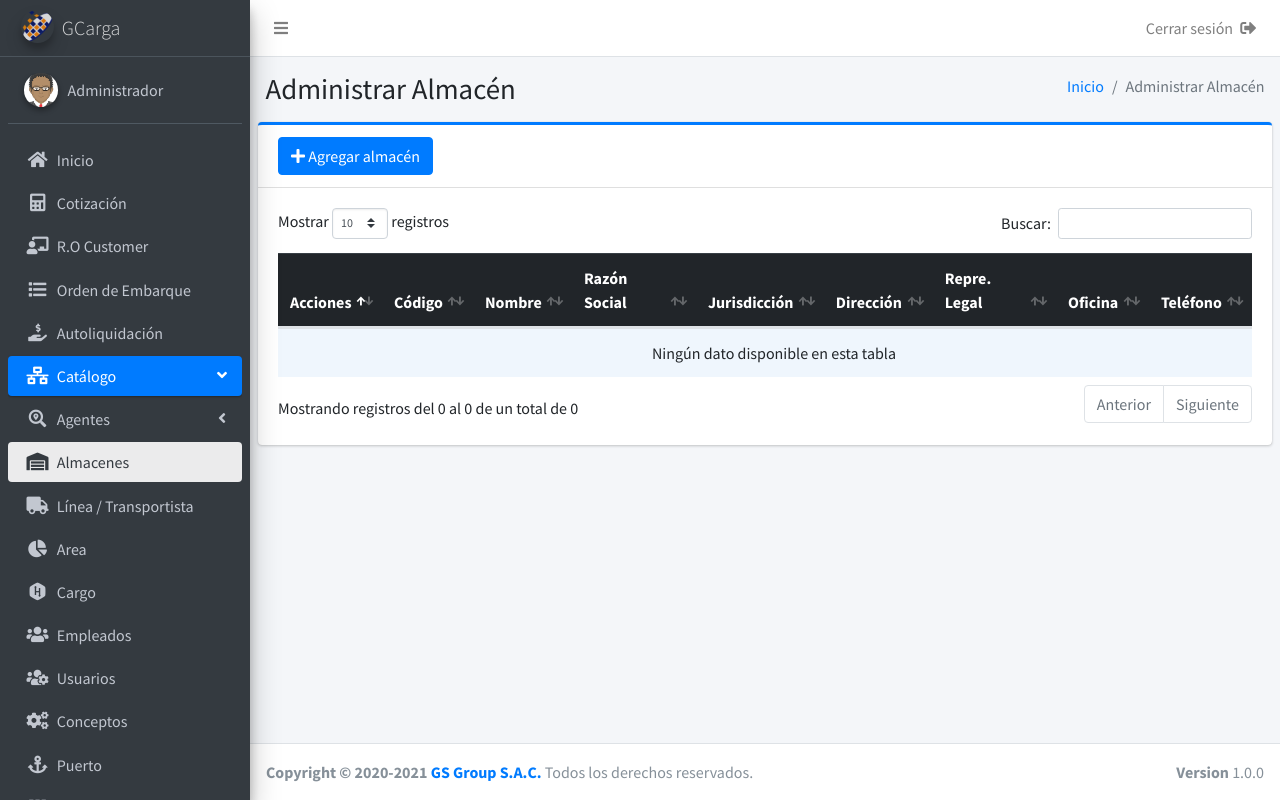
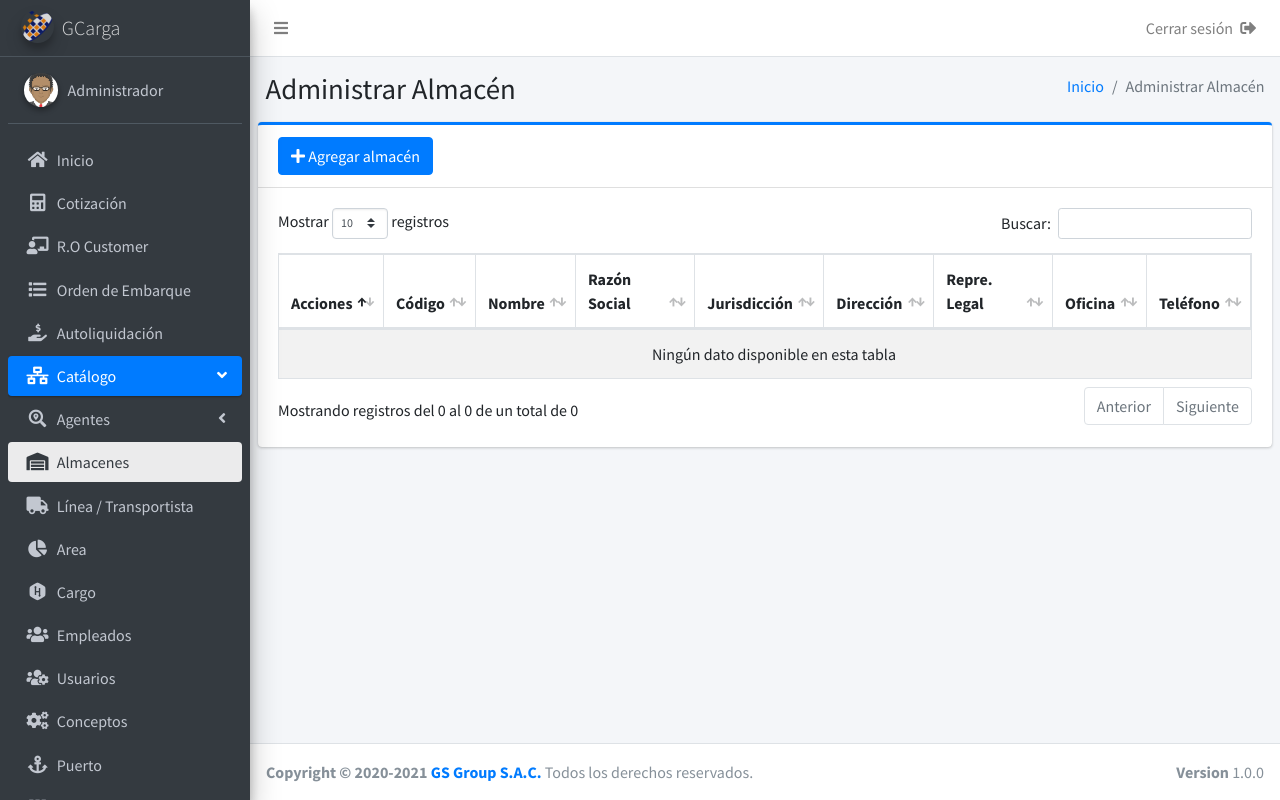
Before and after one commit to AdrianMValencia/gcarga, a PHP site: page /warehouse in a window 1280 px wide. Run offline with PHP 8.4, Linux system fonts and the light colour scheme; data that the repository does not hold is empty.

Commit message:
04/04/2021 | Modificando el estilo de las tablas

```diff
--- a/public/css/style.css
+++ b/public/css/style.css
@@ -10,9 +10,9 @@
   color: #727cb6;
 }
 
-.odd {
+/* .odd {
   background-color: #eff6fd;
-}
+} */
 
 .slide-area li a figure {
   position: relative;
--- a/views/pages/bulking-agent.php
+++ b/views/pages/bulking-agent.php
@@ -23,8 +23,8 @@
                 </button>
             </div>
             <div class="card-body">
-                <table class="table dt-responsive tableBulkingAgent" width="100%">
-                    <thead class="table-dark">
+                <table class="table dt-responsive table-bordered table-striped tableBulkingAgent" width="100%">
+                    <thead>
                         <tr>
                             <th>Acciones</th>
                             <th>Código</th>
--- a/views/pages/customs-broker.php
+++ b/views/pages/customs-broker.php
@@ -23,8 +23,8 @@
                 </button>
             </div>
             <div class="card-body">
-                <table class="table dt-responsive tableCustomsBroker" width="100%">
-                    <thead class="table-dark">
+                <table class="table dt-responsive table-bordered table-striped tableCustomsBroker" width="100%">
+                    <thead>
                         <tr>
                             <th>Acciones</th>
                             <th>Código</th>
--- a/views/pages/foreign-agent.php
+++ b/views/pages/foreign-agent.php
@@ -23,8 +23,8 @@
                 </button>
             </div>
             <div class="card-body">
-                <table class="table dt-responsive tableForeignAgent" width="100%">
-                    <thead class="table-dark">
+                <table class="table dt-responsive table-bordered table-striped tableForeignAgent" width="100%">
+                    <thead>
                         <tr>
                             <th>Acciones</th>
                             <th>Código</th>
--- a/views/pages/shipping-agent.php
+++ b/views/pages/shipping-agent.php
@@ -23,8 +23,8 @@
                 </button>
             </div>
             <div class="card-body">
-                <table class="table dt-responsive tableShippingAgent" width="100%">
-                    <thead class="table-dark">
+                <table class="table dt-responsive table-bordered table-striped tableShippingAgent" width="100%">
+                    <thead>
                         <tr>
                             <th>Acciones</th>
                             <th>Código</th>
--- a/views/pages/warehouse.php
+++ b/views/pages/warehouse.php
@@ -23,8 +23,8 @@
                 </button>
             </div>
             <div class="card-body">
-                <table class="table dt-responsive table-responsive tableWarehouse" width="100%">
-                    <thead class="table-dark">
+                <table class="table dt-responsive table-bordered table-striped tableWarehouse" width="100%">
+                    <thead>
                         <tr>
                             <th>Acciones</th>
                             <th>Código</th>
```
